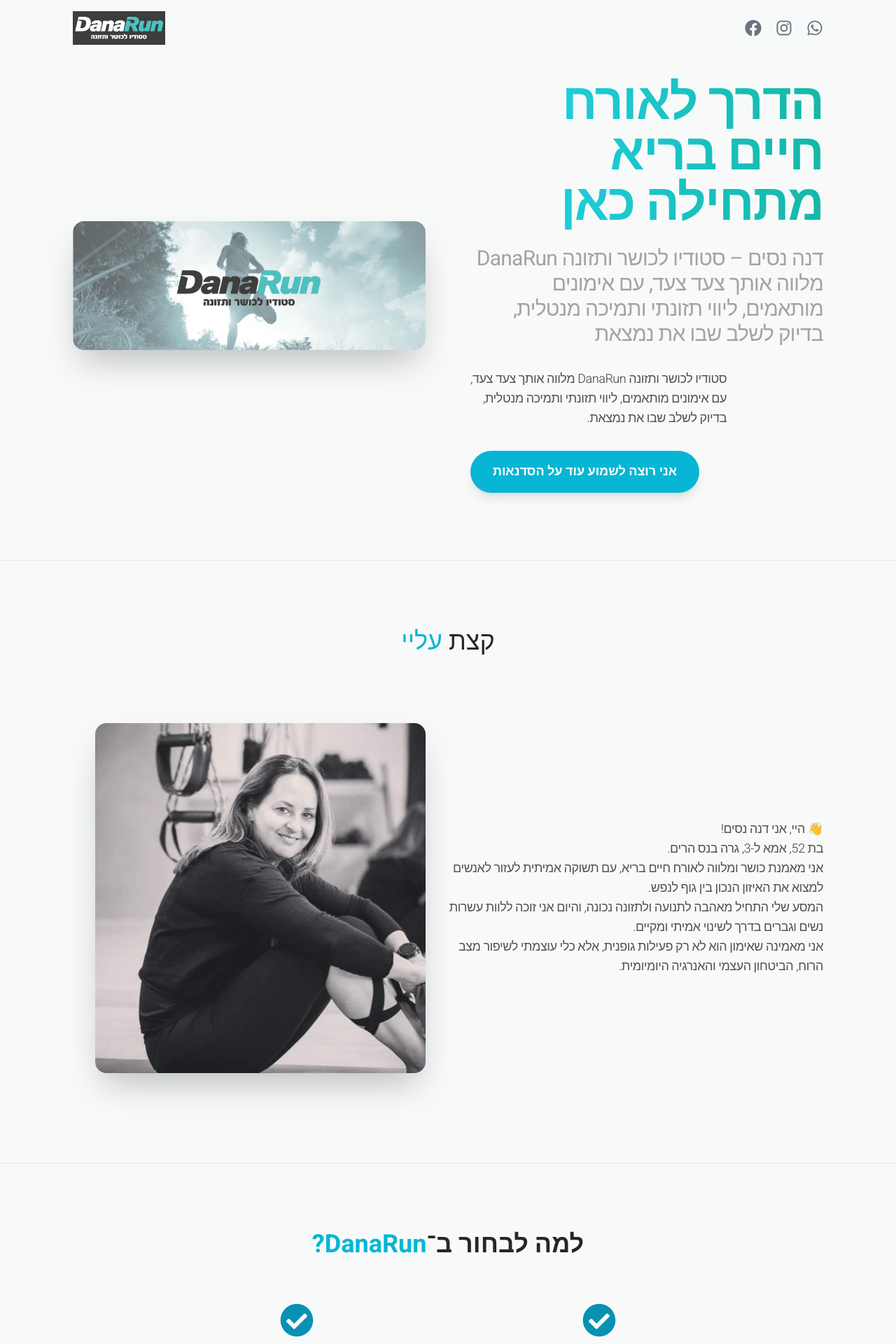
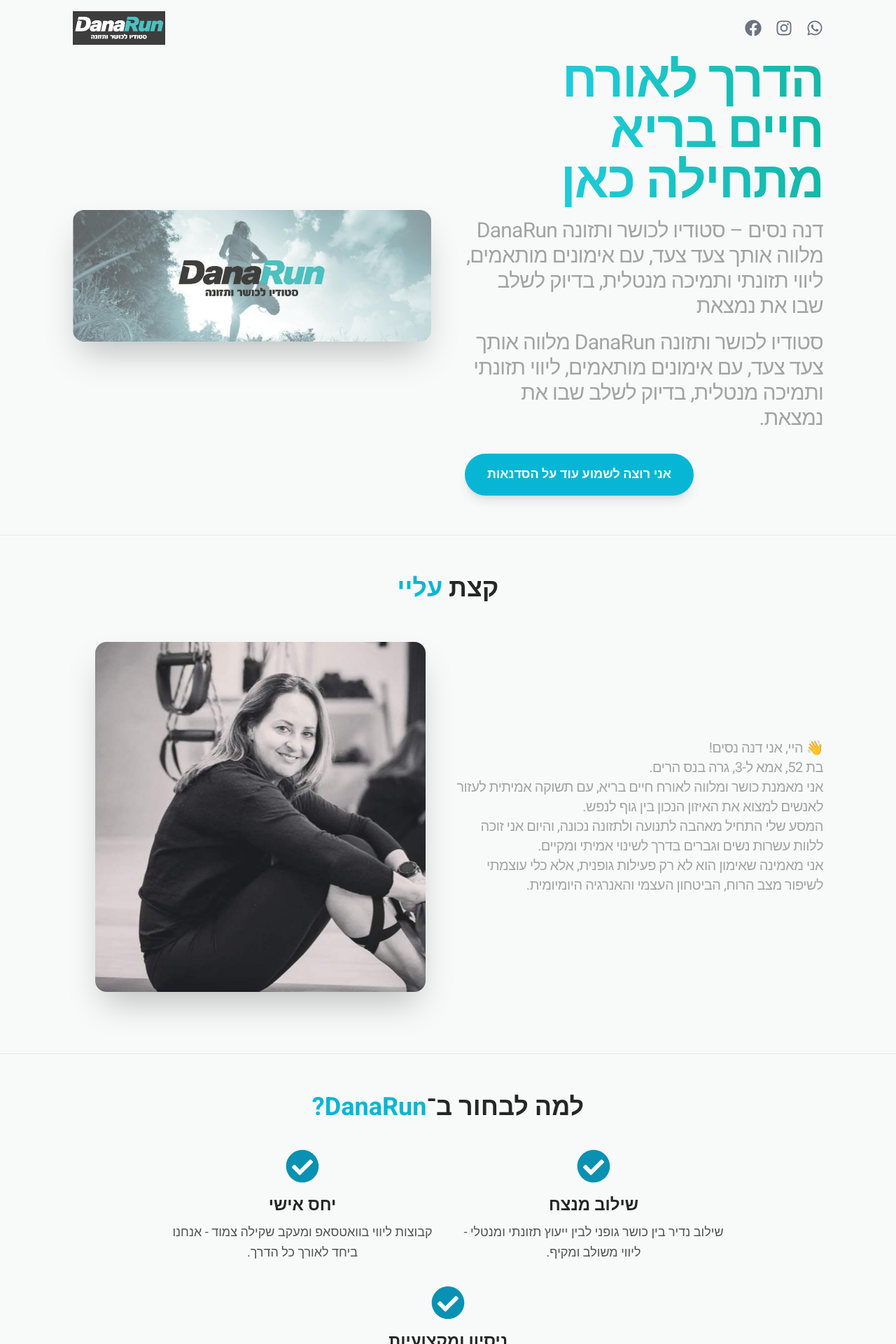
Before and after one commit to omerpeled6/danaRunPortfolio, a React (Vite) app: page / in a window 1280 px wide. Shown: the top 1920 px of the page at 70% size. Built offline with nearby package versions, Linux system fonts and the light colour scheme.

Commit message:
update style

```diff
--- a/src/components/About.jsx
+++ b/src/components/About.jsx
@@ -3,9 +3,9 @@
 
 export default function About() {
   return (
-    <div id="about" className="border-b border-neutral-200 py-24">
+    <div id="about" className="border-b border-neutral-200 py-14">
       <div className="max-w-6xl mx-auto px-6 lg:px-10">
-        <h1 className="mb-16 text-center text-4xl text-neutral-800">
+        <h1 className="mb-6 text-center text-4xl font-bold text-neutral-800">
           קצת
           <span className="text-cyan-500"> עליי</span>
         </h1>
@@ -18,7 +18,7 @@
             className="w-full lg:w-1/2"
           >
             <div className="flex justify-center lg:justify-end">
-              <p className="my-2 max-w-xl py-6 font-light tracking-tight text-neutral-600 text-base lg:text-lg leading-relaxed text-right">
+              <p className="my-4 text-lg sm:text-xl tracking-tight text-neutral-400">
                 {ABOUT_TEXT.split('\n').map((line, i) => (
                   <span key={i}>
                     {line}
--- a/src/components/Contact.jsx
+++ b/src/components/Contact.jsx
@@ -4,19 +4,19 @@
 
 export default function Contact() {
   return (
-    <div id="contact" className="py-24">
+    <div id="contact" className="py-14">
       <div className="max-w-6xl mx-auto px-6 lg:px-10">
         <motion.div
           whileInView={{ opacity: 1, y: 0 }}
           initial={{ opacity: 0, y: -40 }}
           transition={{ duration: 0.7, ease: [0.25, 0.46, 0.45, 0.94] }}
           viewport={{ once: true }}
-          className="flex flex-col items-center justify-center gap-4 mb-16"
+          className="flex flex-col items-center justify-center gap-3 mb-10"
         >
-          <img src="/logo2.jpg" alt="DanaRun Branding" className="h-24 w-auto rounded-xl shadow-lg mb-4" />
-          <h1 className="text-4xl font-bold text-neutral-800">צרו קשר</h1>
+          <img src="/logo2.jpg" alt="DanaRun Branding" className="rounded-2xl shadow-2xl w-full h-auto object-contain mb-2" />
+          <h1 className="text-4xl font-bold text-neutral-800">צרו <span className="text-cyan-500">קשר</span></h1>
         </motion.div>
-        <div className="flex flex-wrap items-start justify-center gap-12 lg:gap-24">
+        <div className="flex flex-wrap items-start justify-center gap-8 lg:gap-20">
           <motion.div
             whileInView={{ opacity: 1, x: 0 }}
             initial={{ opacity: 0, x: 60 }}
--- a/src/components/Experience.jsx
+++ b/src/components/Experience.jsx
@@ -4,18 +4,18 @@
 
 export default function Experience() {
   return (
-    <div id="benefits" className="border-b border-neutral-200 py-24">
+    <div id="benefits" className="border-b border-neutral-200 py-14">
       <div className="max-w-6xl mx-auto px-6 lg:px-10">
         <motion.h1
           whileInView={{ opacity: 1, y: 0 }}
           initial={{ opacity: 0, y: -40 }}
           transition={{ duration: 0.7, ease: [0.25, 0.46, 0.45, 0.94] }}
           viewport={{ once: true }}
-          className="mb-16 text-center text-4xl font-bold text-neutral-800"
+          className="mb-10 text-center text-4xl font-bold text-neutral-800"
         >
           למה לבחור ב־<span className="text-cyan-500">DanaRun?</span>
         </motion.h1>
-        <div className="flex flex-wrap justify-center gap-12">
+        <div className="flex flex-wrap justify-center gap-8">
           {BENEFITS.map((benefit, index) => (
             <motion.div
               key={index}
--- a/src/components/Hero.jsx
+++ b/src/components/Hero.jsx
@@ -12,16 +12,16 @@
 
 export default function Hero() {
   return (
-    <div className="border-b border-neutral-200 pt-28 pb-24">
+    <div className="border-b border-neutral-200 pt-20 pb-14">
       <div className="max-w-6xl mx-auto px-6 lg:px-10">
-        <div className="flex flex-col-reverse lg:flex-row items-center gap-12 lg:gap-16">
+        <div className="flex flex-col-reverse lg:flex-row items-center gap-8 lg:gap-12">
           <div className="w-full lg:w-1/2">
             <div className="flex flex-col items-center lg:items-end text-right">
               <motion.h1
                 variants={fadeUp(0)}
                 initial="hidden"
                 animate="visible"
-                className="pb-6 text-5xl sm:text-6xl font-bold tracking-tight lg:text-7xl bg-gradient-to-r from-cyan-400 to-teal-500 bg-clip-text text-transparent"
+                className="pb-4 text-5xl sm:text-6xl font-bold tracking-tight lg:text-7xl bg-gradient-to-r from-cyan-400 to-teal-500 bg-clip-text text-transparent"
               >
                 {HERO_CONTENT.title}
               </motion.h1>
@@ -37,7 +37,7 @@
                 variants={fadeUp(0.4)}
                 initial="hidden"
                 animate="visible"
-                className="my-2 max-w-xl py-6 font-light tracking-tight text-neutral-600 text-base lg:text-lg leading-relaxed text-right whitespace-pre-line"
+                className="my-4 text-2xl sm:text-3xl tracking-tight text-neutral-400"
               >
                 {HERO_CONTENT.subtitle}
               </motion.p>
@@ -46,7 +46,7 @@
                 variants={fadeUp(0.6)}
                 initial="hidden"
                 animate="visible"
-                className="bg-cyan-500 text-white px-8 py-4 rounded-full text-lg font-bold hover:bg-cyan-600 transition-all shadow-lg hover:shadow-cyan-500/50"
+                className="mt-4 bg-cyan-500 text-white px-8 py-4 rounded-full text-lg font-bold hover:bg-cyan-600 transition-all shadow-lg hover:shadow-cyan-500/50"
               >
                 {HERO_CONTENT.cta}
               </motion.a>
@@ -60,7 +60,7 @@
                 transition={{ duration: 1, delay: 0.2, ease: [0.25, 0.46, 0.45, 0.94] }}
                 src="/logo.jpg"
                 alt="דנה נסים - DanaRun"
-                className="rounded-2xl shadow-2xl w-full max-w-sm sm:max-w-md lg:max-w-full h-auto object-contain"
+                className="rounded-2xl shadow-2xl w-full h-auto object-contain"
               />
             </div>
           </div>
--- a/src/components/Projects.jsx
+++ b/src/components/Projects.jsx
@@ -3,18 +3,18 @@
 
 export default function Projects() {
   return (
-    <div id="personal-training" className="border-b border-neutral-200 py-24">
+    <div id="personal-training" className="border-b border-neutral-200 py-14">
       <div className="max-w-6xl mx-auto px-6 lg:px-10">
         <motion.h1
           whileInView={{ opacity: 1, y: 0 }}
           initial={{ opacity: 0, y: -40 }}
           transition={{ duration: 0.7, ease: [0.25, 0.46, 0.45, 0.94] }}
           viewport={{ once: true }}
-          className="mb-16 text-center text-4xl text-neutral-800"
+          className="mb-10 text-center text-4xl font-bold text-neutral-800"
         >
           ליווי <span className="text-cyan-500">אישי</span>
         </motion.h1>
-        <div className="flex flex-wrap items-center justify-center lg:justify-between gap-12">
+        <div className="flex flex-wrap items-center justify-center lg:justify-between gap-8">
           <motion.div
             whileInView={{ opacity: 1, x: 0 }}
             initial={{ opacity: 0, x: 60 }}
@@ -33,7 +33,7 @@
             initial={{ opacity: 0, x: -60 }}
             transition={{ duration: 0.7, ease: [0.25, 0.46, 0.45, 0.94] }}
             viewport={{ once: true, amount: 0.2 }}
-            className="w-full lg:w-1/2 text-right"
+            className="w-full lg:w-1/2 text-center lg:text-right"
           >
             <h3 className="mb-4 text-3xl font-bold text-neutral-800">{PERSONAL_TRAINING.title}</h3>
             <p className="mb-8 text-xl text-neutral-600 leading-relaxed">
--- a/src/components/Technologies.jsx
+++ b/src/components/Technologies.jsx
@@ -3,14 +3,14 @@
 
 export default function Workshops() {
   return (
-    <div id="workshops" className="border-b border-neutral-200 py-24">
+    <div id="workshops" className="border-b border-neutral-200 py-14">
       <div className="max-w-6xl mx-auto px-6 lg:px-10">
         <motion.h1
           whileInView={{ opacity: 1, y: 0 }}
           initial={{ opacity: 0, y: -40 }}
           transition={{ duration: 0.7, ease: [0.25, 0.46, 0.45, 0.94] }}
           viewport={{ once: true }}
-          className="mb-16 text-center text-4xl font-bold text-neutral-800"
+          className="mb-10 text-center text-4xl font-bold text-neutral-800"
         >
           סדנאות <span className="text-cyan-500">ומסלולים</span>
         </motion.h1>
```
